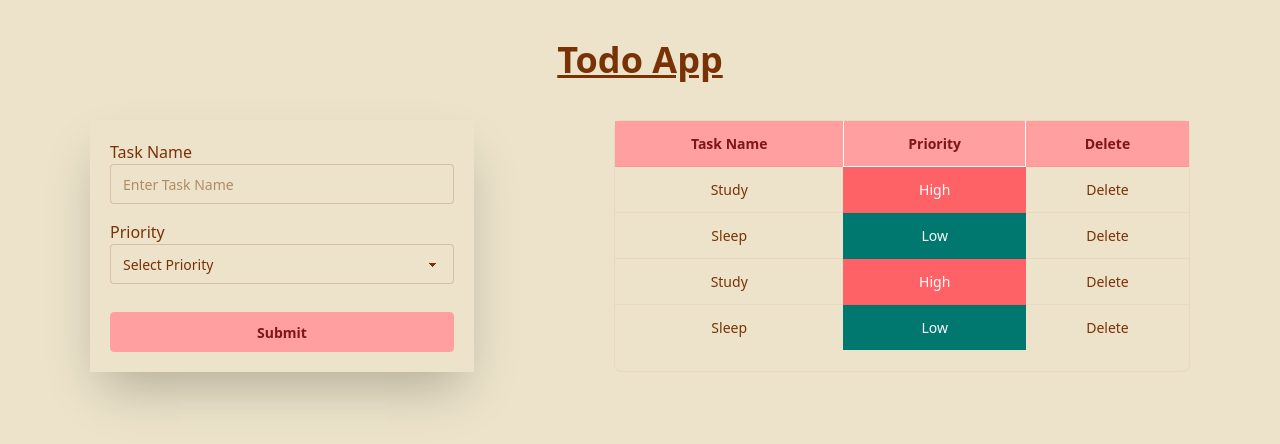
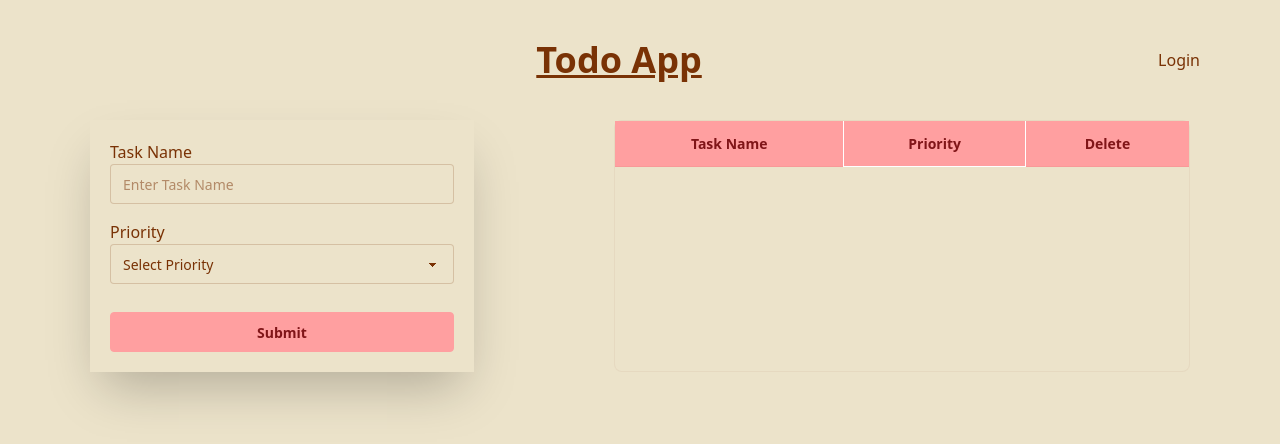
Before and after one commit to botbird-io/pbl-learning, a website built with Vite: page day20-todo-app/index.html in a window 1280 px wide. Built offline with nearby package versions, Linux system fonts and the light colour scheme.

Commit message:
localstorage

```diff
--- a/day20-todo-app/index.html
+++ b/day20-todo-app/index.html
@@ -8,7 +8,10 @@
     <title>Vite App</title>
   </head>
   <body class="">
-    <h1 class="text-center my-10 text-4xl font-bold underline ">Todo App</h1>
+    <div class="flex items-center px-20">
+      <h1 class="text-center my-10 text-4xl font-bold underline grow">Todo App</h1>
+      <span id="username" class="justify-self-end">Login</span>
+    </div>
 
     <div class="px-5 flex justify-around">
       <form class="w-sm shadow-2xl p-5 flex flex-col">
--- a/day20-todo-app/src/main.js
+++ b/day20-todo-app/src/main.js
@@ -1,17 +1,3 @@
-var arr = [{
-  priority : "High",
-  task_name : "Study"
-},{
-  priority : "Low",
-  task_name : "Sleep"
-},{
-  priority : "High",
-  task_name : "Study"
-},{
-  priority : "Low",
-  task_name : "Sleep"
-}]
-
 var tbody = document.querySelector("tbody")
 
 function displayRows(tasks){
@@ -53,6 +39,7 @@ function displayRows(tasks){
 
 }
 
+var arr = JSON.parse(localStorage.getItem("tasks"))
 displayRows(arr)
 var input = document.querySelector("input")
 var select = document.querySelector("select")
@@ -76,3 +63,34 @@ function deleteRow(index){
   arr.splice(index,1)
   displayRows(arr)
 }
+
+// persistant storage using localstorage
+
+// localStorage.setItem("username","Akash")
+
+var username = localStorage.getItem("username")
+
+if(username != ""){
+  console.log(document.getElementById("username").innerText)
+  document.getElementById("username").innerText = username
+}
+
+// above example is for string, number, boolean
+
+// localStorage.setItem("age",20)
+
+console.log(typeof Number(localStorage.getItem("age"))) // number
+console.log(typeof +localStorage.getItem("age")) // number
+
+console.log( typeof +"90") //number
+console.log( +"askjdhkjashd") // number but NaN
+
+// _______________________________________________________________________________________
+
+// example for array and objects
+
+// localStorage.setItem("tasks",JSON.stringify(arr))
+
+// JSON
+
+console.log(JSON.parse(localStorage.getItem("tasks")))
```
